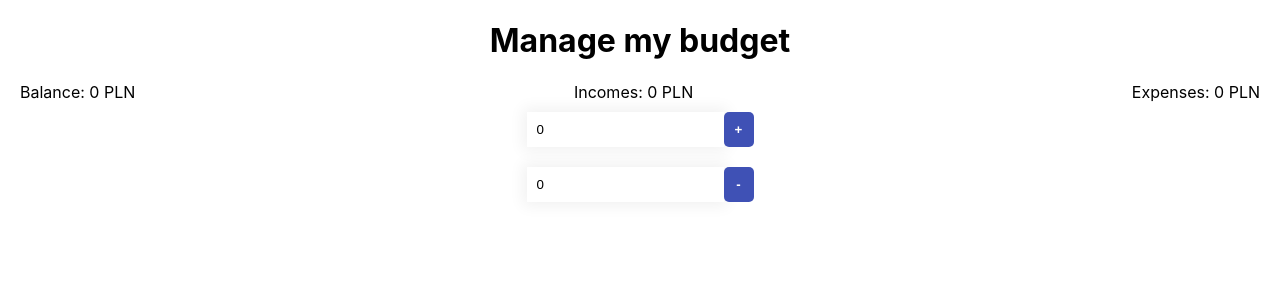
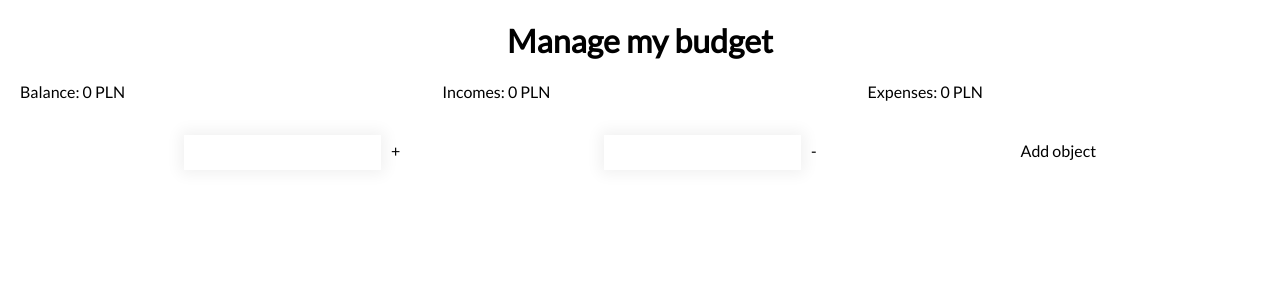
Before and after one commit to bartsarzalski/home-budget, a React (Create React App) app: page / in a window 1280 px wide. Shown: the top 300 px of the page. Built offline with nearby package versions, Linux system fonts and the light colour scheme.

Commit message:
changing structure of the main object

```diff
--- a/package.json
+++ b/package.json
@@ -6,6 +6,7 @@
     "@testing-library/jest-dom": "^5.11.9",
     "@testing-library/react": "^11.2.5",
     "@testing-library/user-event": "^12.6.3",
+    "install": "^0.13.0",
     "react": "^17.0.1",
     "react-dom": "^17.0.1",
     "react-redux": "^7.2.2",
--- a/public/index.html
+++ b/public/index.html
@@ -10,6 +10,8 @@
       content="Web site created using create-react-app"
     />
     <link rel="apple-touch-icon" href="%PUBLIC_URL%/logo192.png" />
+    <link rel="preconnect" href="https://fonts.gstatic.com">
+    <link href="https://fonts.googleapis.com/css2?family=Lato:wght@100;400&display=swap" rel="stylesheet">
     <!--
       manifest.json provides metadata used when your web app is installed on a
       user's mobile device or desktop. See https://developers.google.com/web/fundamentals/web-app-manifest/
--- a/src/App.css
+++ b/src/App.css
@@ -1,3 +1,4 @@
 .App {
   text-align: center;
+  font-family: 'Lato', sans-serif;
 }
--- a/src/components/CalculateBalance/CalculateBalance.js
+++ b/src/components/CalculateBalance/CalculateBalance.js
@@ -1,6 +1,6 @@
 import React, { Component } from 'react';
 import { connect } from 'react-redux';
-import { calculateExpenses , calculateIncomes } from '../../redux/balance/balance.actions';
+import { calculateExpenses , calculateIncomes, addIncome } from '../../redux/balance/balance.actions';
 
 import './CalculateBalance.scss';
 
@@ -9,37 +9,73 @@ class CalculateBalance extends Component {
         super(props);
 
         this.state = {
-            incomes: 0,
-            expenses: 0,
+            incomes: '',
+            expenses: '',
         }
+    }
+
+    handleExpenses = event => {
+        event.preventDefault();
+
+        const { expenses } = this.state;
+        const { calculateExpenses } = this.props;
+
+        calculateExpenses(parseInt(expenses));
+        this.setState({ expenses: '' })
+    }
+
+    handleIncomes = event => {
+        event.preventDefault();
+
+        const { incomes } = this.state;
+        const { calculateIncomes } = this.props;
+
+        calculateIncomes(parseInt(incomes));
+        this.setState({ incomes: '' })
     }
 
     handleChange = event => {
         const { value, name } = event.target;
         this.setState({ [name]: value });
+        console.log([name] +" "+ value)
     }
 
     render() {
-        const { calculateExpenses, calculateIncomes } = this.props;
-
+        const { addIncome } = this.props;
+        const object = {
+            id: 0,
+            amount: 0,
+            name: "",
+        }
         return (
         <div className="group">
-            <form onSubmit={() => calculateExpenses(this.state.expenses)}>
+            <div className="add-incomes">
+                <input
+                    onChange={this.handleChange}
+                    type="text"
+                    value={this.state.incomes}
+                    name="incomes"
+                    onKeyPress={event => {
+                        if (event.key === "Enter") {
+                            this.handleIncomes(event);
+                        }
+                    }} />
+                <div className="add-incomes-button" onClick={this.handleIncomes}></div>
+            </div>
+            <div className="add-expenses">
                 <input
                     onChange={this.handleChange}
                     type="text"
                     value={this.state.expenses}
-                    name="expenses" />
-                <button>+</button>
-            </form>
-            <form onSubmit={() => calculateIncomes(this.state.incomes)}>
-                <input
-                    onChange={this.handleChange}
-                    type="text"
-                    value={this.state.incomes}
-                    name="incomes" />
-                <button>-</button>
-            </form>
+                    name="expenses"
+                    onKeyPress={event => {
+                        if (event.key === "Enter") {
+                            this.handleExpenses(event);
+                        }
+                    }}/>
+                <div className="add-expenses-button" onClick={this.handleExpenses} />
+            </div>
+            <div onClick={() => addIncome(object)}>Add object</div>
         </div>
         );
     }
@@ -48,6 +84,7 @@ class CalculateBalance extends Component {
 const mapDispatchToProps = dispatch => ({
     calculateExpenses: value => dispatch(calculateExpenses(value)),
     calculateIncomes: value => dispatch(calculateIncomes(value)),
+    addIncome: value => dispatch(addIncome(value)),
 })
 
 export default connect(null, mapDispatchToProps)(CalculateBalance);
--- a/src/components/CalculateBalance/CalculateBalance.scss
+++ b/src/components/CalculateBalance/CalculateBalance.scss
@@ -1,5 +1,7 @@
-form {
-    padding: 10px;
+.group {
+    display: flex;
+    align-items: center;
+    justify-content: space-evenly;
 
     input[type=text] {
         padding: 10px;
@@ -7,13 +9,16 @@ form {
         box-shadow: 0 0 15px 4px rgba(0,0,0,0.06);
     }
 
-    button {
-        padding: 10px;
-        border: none;
-        background-color:#3F51B5;
-        color:#fff;
-        font-weight: 600;
-        border-radius: 5px;
-        width: 30px;
+    div {
+        display: inline-block;
+        margin: 20px 10px;
+    }
+
+    .add-expenses-button:after {
+        content: '\002D'
+    }
+
+    .add-incomes-button:after {
+        content: '\002B'
     }
 }
--- a/src/index.js
+++ b/src/index.js
@@ -10,9 +10,7 @@ import { store } from './redux/store';
 
 ReactDOM.render(
   <Provider store={store}>
-    <React.StrictMode>
       <App />
-    </React.StrictMode>
   </Provider>,
   document.getElementById('root')
 );
--- a/src/pages/homepage/HomePage.js
+++ b/src/pages/homepage/HomePage.js
@@ -4,7 +4,7 @@ import CalculateBalance from '../../components/CalculateBalance/CalculateBalance
 
 import './HomePage.scss';
 
-const HomePage = ({balance, incomes, expenses}) => {
+const HomePage = ({ balance, incomes, expenses, incomes_items }) => {
     return (
         <div className="main">
             <h1>Manage my budget</h1>
@@ -12,6 +12,9 @@ const HomePage = ({balance, incomes, expenses}) => {
                 <span>Balance: { balance } PLN</span>
                 <span>Incomes: { incomes } PLN</span>
                 <span>Expenses: { expenses } PLN</span>
+                <div>
+                    {incomes_items.id}
+                </div>
             </div>
             <CalculateBalance />
         </div>
@@ -19,11 +22,12 @@ const HomePage = ({balance, incomes, expenses}) => {
 };
 
 const mapStateToProps = state => {
-    const { balance, expenses, incomes } = state.calculations
+    const { balance, expenses, incomes, incomes_items } = state.calculations
     return {
         balance,
         expenses,
         incomes,
+        incomes_items,
     };
   };
 
--- a/src/pages/homepage/HomePage.scss
+++ b/src/pages/homepage/HomePage.scss
@@ -1,10 +1,10 @@
 .balance {
     display: flex;
     justify-content: space-between;
-    align-items: center;
 
     span {
         display: inline-block;
+        align-items: center;
         margin: 0px 20px;
     }
 }
--- a/src/redux/balance/balance.actions.js
+++ b/src/redux/balance/balance.actions.js
@@ -9,3 +9,13 @@ export const calculateIncomes = value => ({
     type: BalanceActionsTypes.CALCULATE_INCOMES,
     payload: value,
 });
+
+export const addIncome = value => ({
+    type: BalanceActionsTypes.ADD_INCOME,
+    payload: value,
+});
+
+export const addExpense = value => ({
+    type: BalanceActionsTypes.ADD_EXPENSE,
+    payload: value,
+});
--- a/src/redux/balance/balance.reducer.js
+++ b/src/redux/balance/balance.reducer.js
@@ -4,6 +4,20 @@ const INITIAL_STATE = {
     balance: 0,
     expenses: 0,
     incomes: 0,
+    expenses_items: [
+        {
+            id: 0,
+            amount: 0,
+            name: "",
+        }
+    ],
+    incomes_items: [
+        {
+            id: 0,
+            amount: 0,
+            name: "",
+        }
+    ],
 };
 
 const balanceReducer = (state = INITIAL_STATE, action) => {
@@ -13,10 +27,15 @@ const balanceReducer = (state = INITIAL_STATE, action) => {
                 ...state,
                 expenses: state.expenses + action.payload,
             }
-        case BalanceActionsTypes.CALUCALTE_INCOMES:
+        case BalanceActionsTypes.CALCULATE_INCOMES:
             return {
                 ...state,
                 incomes: state.incomes + action.payload,
+            }
+        case BalanceActionsTypes.ADD_INCOME:
+            return {
+                ...state,
+                incomes_items: [...state.incomes_items, action.payload],
             }
         default:
             return state;
--- a/src/redux/balance/balance.types.js
+++ b/src/redux/balance/balance.types.js
@@ -1,4 +1,6 @@
 export const BalanceActionsTypes = {
     CALCULATE_INCOMES: 'CALCULATE_INCOMES',
     CALCULATE_EXPENSES: 'CALCULATE_EXPENSES',
+    ADD_EXPENSE: 'ADD_EXPENSE',
+    ADD_INCOME: 'ADD_INCOME',
 };
```
Also changed, not shown: 1 other file (tests, documents, lock files or other folders).
